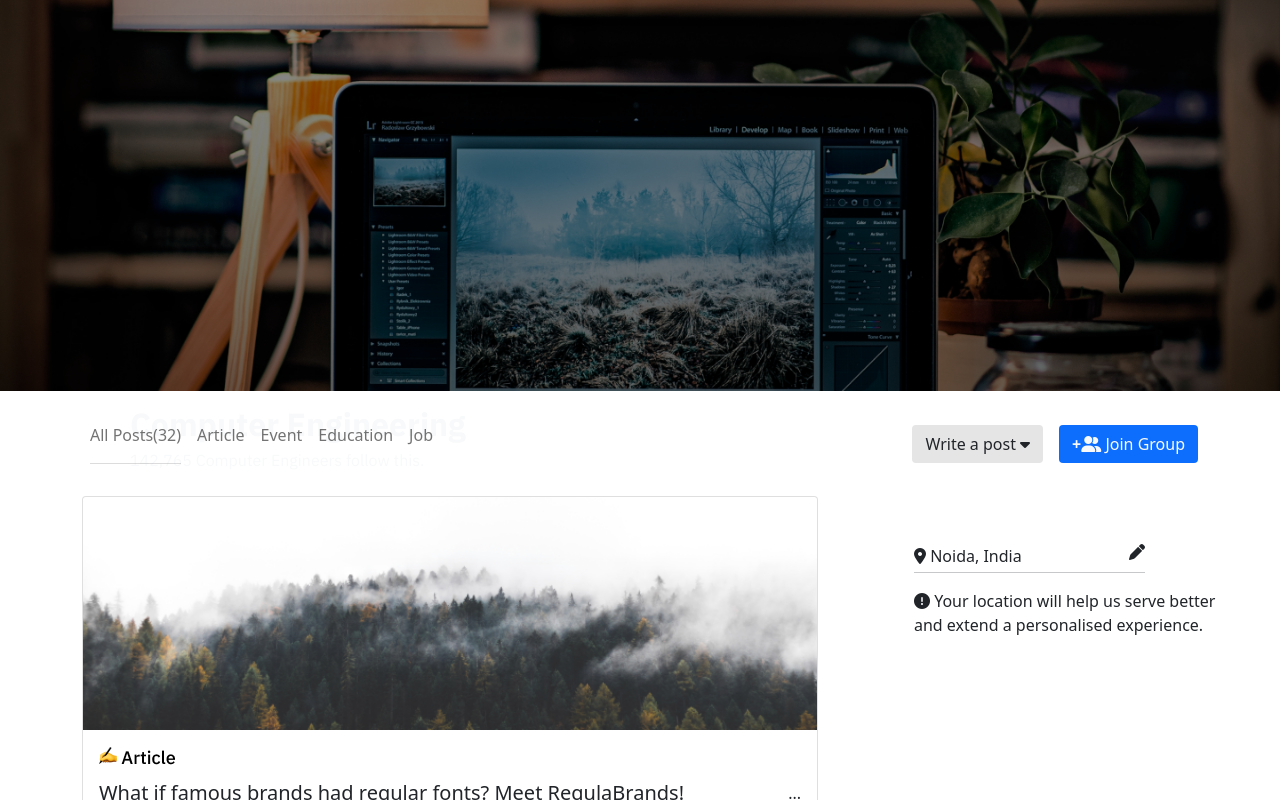
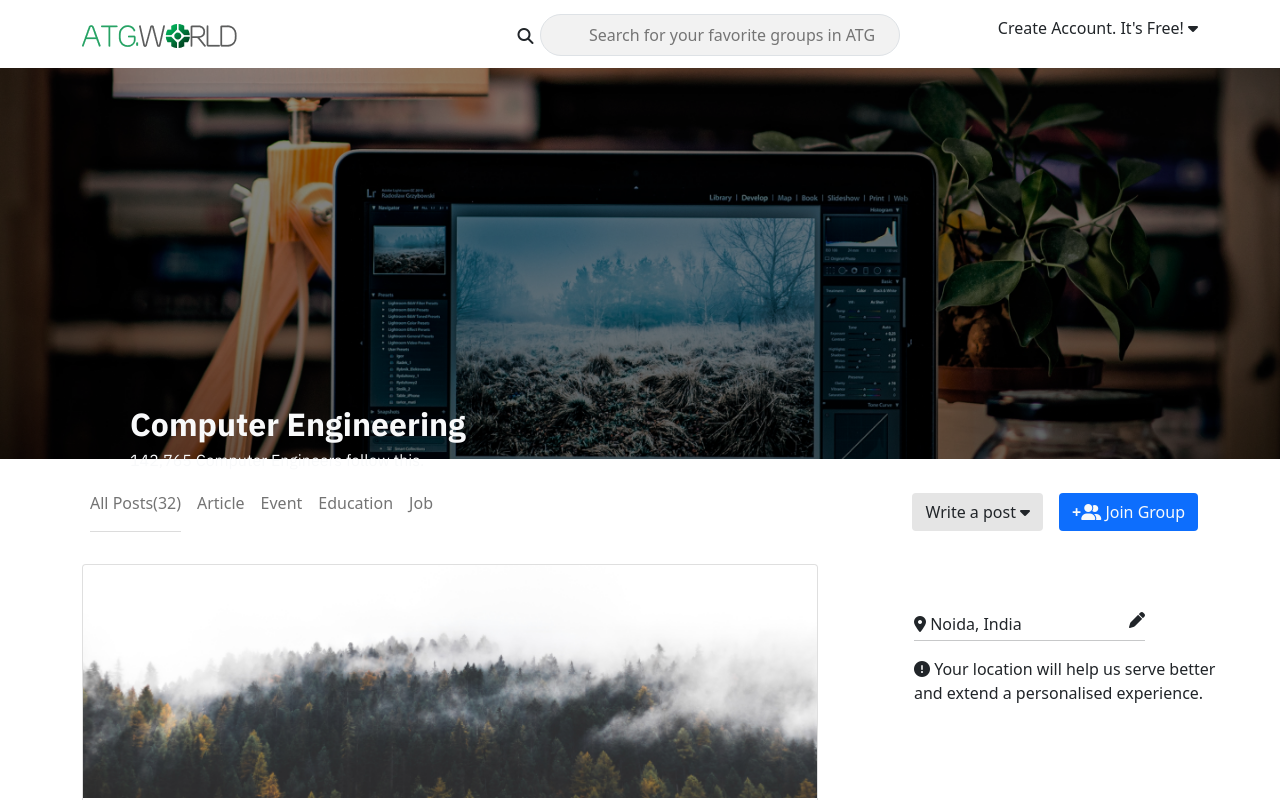
Before and after one commit to kamruz-zzaman/Mern-1st-Task, a React (Create React App) app: page / in a window 1280 px wide. Shown: the top 800 px of the page. Built offline with nearby package versions, Linux system fonts and the light colour scheme.

Commit message:
navbar added

```diff
--- a/src/App.js
+++ b/src/App.js
@@ -8,7 +8,7 @@ import PostData from './Component/Data/PostData';
 function App() {
   return (
     <div >
-      {/* <HeroNavbar></HeroNavbar> */}
+      <HeroNavbar></HeroNavbar>
       <HeroSection></HeroSection>
       <SecondNav></SecondNav>
       <PostData></PostData>
--- a/src/Component/Navbar/HeroNav.css
+++ b/src/Component/Navbar/HeroNav.css
@@ -0,0 +1,13 @@
+.customize{
+    position: absolute;
+width: 360px;
+height: 42px;
+left: 540px;
+top: 10px;
+
+background: #F2F2F2;
+border-radius: 21px;
+}
+.custom-margine{
+    margin-right: 200px;
+}
--- a/src/Component/Navbar/HeroNavbar.js
+++ b/src/Component/Navbar/HeroNavbar.js
@@ -1,4 +1,5 @@
 import React from 'react';
+import { Button, Container, Form, FormControl, Nav, Navbar, NavDropdown } from 'react-bootstrap';
 import path1 from '../../Images/Logo/Path 963.png'
 import path2 from '../../Images/Logo/Path 964.png'
 import path3 from '../../Images/Logo/Path 965.png'
@@ -12,25 +13,33 @@ import create from '../../Images/Navbar option/Create account.png'
 import dropdown from '../../Images/Navbar option/Vector.png'
 import search from '../../Images/Search texxt/Vector (1).png'
 import SecondNav from '../SecondNav/SecondNav';
+import './HeroNav.css'
 
 
 const HeroNavbar = () => {
     return (
         <>
-            <div className='row mt-4'>
-                <div className='col-4'>
-                    <img src={path1} alt="" /><img src={path2} alt="" />
-                    <img src={path3} alt="" /><img className='mt-3' src={path4} alt="" /><img src={path5} alt="" />
-                    <img src={path9} alt="" /><img src={path6} alt="" /><img src={path7} alt="" />
-                    <img src={path8} alt="" />
-                </div>
-                <div className='col-4'>
-                    <input type="text" name="" placeholder={search} className='rounded-pill px-2 py-1 w-75' id="" />
-                </div>
-                <div className='col-4'>
-                    <img src={create} alt="" /> <img src={dropdown} alt="" />
-                </div>
-            </div>
+            <Navbar expand="lg" className='my-1'>
+                <Container>
+                    <Navbar.Brand href="#"><img src={path1} alt="" /><img src={path2} alt="" /><img src={path3} alt="" /><img className='mt-3' src={path4} alt="" /><img src={path5} alt="" /><img src={path9} alt="" /><img src={path6} alt="" /><img src={path7} alt="" /><img src={path8} alt="" /></Navbar.Brand>
+                    <Navbar.Toggle aria-controls="navbarScroll" />
+                    <Navbar.Collapse id="navbarScroll">
+                        <Nav
+                            className="mx-auto my-2 my-lg-0"
+                            style={{ maxHeight: '100px' }}
+                            navbarScroll
+                        >
+                            <div className='w-sm-0 w-md-0 w-lg-0'>
+                                <input className='customize ps-5 border' placeholder='Search for your favorite groups in ATG' type="text" />
+                                <div className='custom-margine mt-1'><i class="position-relative fas fa-search"></i> <br /></div>
+                            </div>
+                        </Nav>
+                        <div className='mt-1'>
+                            <p>Create Account. <span>It's Free! </span><i class="fas fa-caret-down"></i></p>
+                        </div>
+                    </Navbar.Collapse>
+                </Container>
+            </Navbar>
         </>
     );
 };
```
